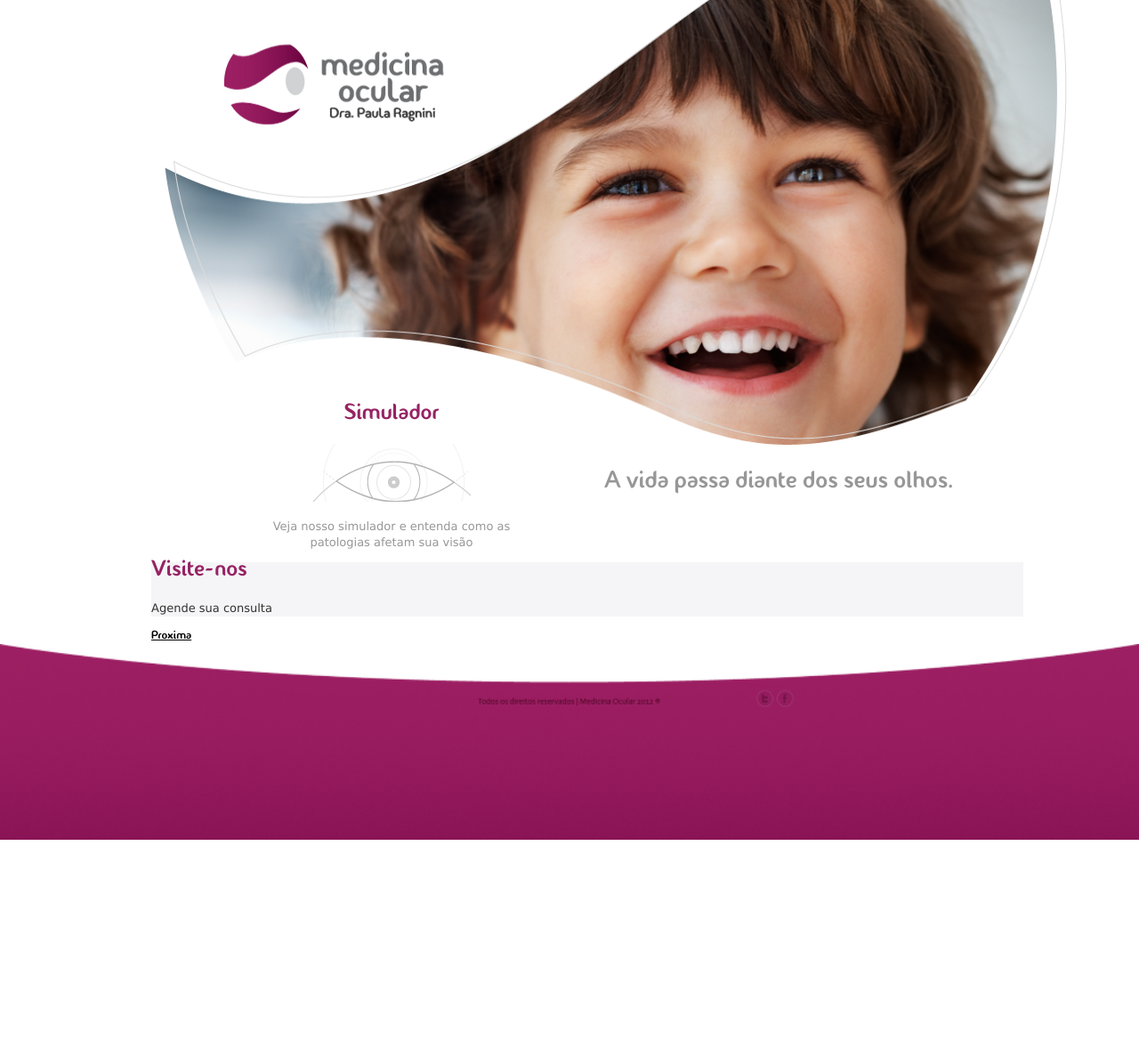
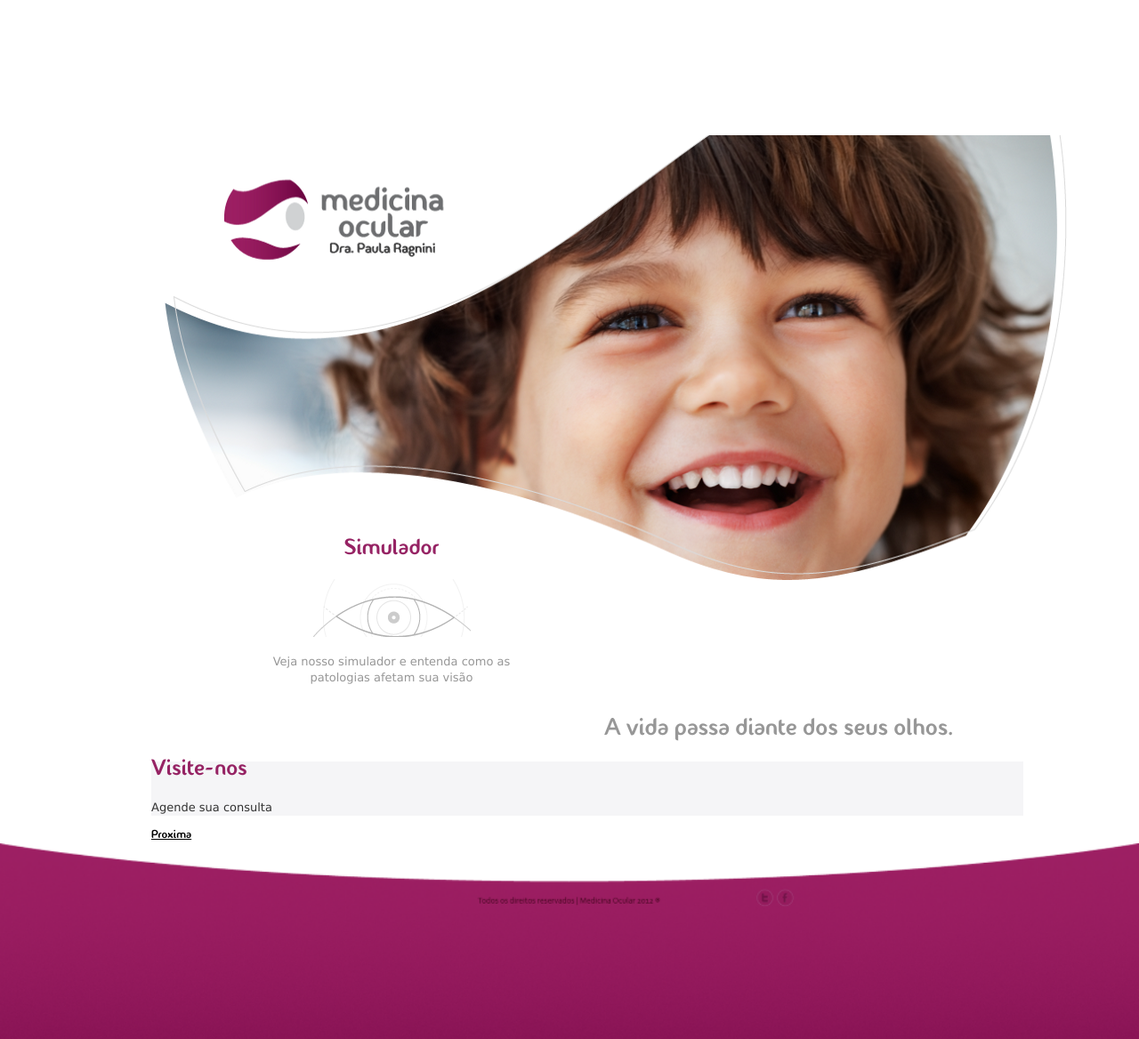
Before and after one commit to danilol-zz/medicina_ocular, a Rails app: page / in a window 1280 px wide. Shown: the whole page at 89% size. Before the commit the page ends 944 px from the top, so only its background shows below. Run offline with Rails 7, Linux system fonts and the light colour scheme; style sheets or scripts are compiled from the project's sources; some libraries are stand-ins or nearby versions; some web fonts are replaced.

Commit message:
Working on home page

```diff
--- a/app/assets/stylesheets/sites.css
+++ b/app/assets/stylesheets/sites.css
@@ -19,8 +19,15 @@
   padding: 0 170px;
 }
 
+#content {
+  z-index: 1;
+
+}
+
 .picture_large {
+  position: relative;
   margin-left: 14px;
+  z-index: 2;
 }
 
 .container { width: 980px }
@@ -43,6 +50,25 @@
   color: #979797;
 }
 
+.right {
+  float: right;
+}
+
+.left {
+  float: left
+}
+/*** menu ***/
+.menu ul {
+  list-style: none;
+}
+
+.menu {
+  color: white;
+  position: relative;
+  right: 200px;
+  top: 10px;
+  z-index: 3;
+}
 
 /*** footer ***/
 #footer {
@@ -65,7 +91,6 @@
 /*** simulador home ***/
 .simulador {
   text-align: center;
-  float: left;
   margin: -75px 0 0 120px;
   width: 300px;
 }
@@ -73,7 +98,6 @@
 /*** vida home ***/
 .vida {
   text-align: center;
-  float: right;
   width: 550px;
 }
 
--- /dev/null
+++ b/app/views/layouts/_menu.html.erb
@@ -0,0 +1,11 @@
+<div class="menu right">
+  <ul>
+    <li>HOME</li>
+    <li>A MEDICINA OCULAR</li>
+    <li>DOENÇAS OCULARES
+    <li>HISTÓRIAS
+    <li>O OLHAR
+    <li>DUVIDAS FREQUENTES</li>
+    <li>CONTATO</li>
+  </ul>
+</div>
--- a/app/views/layouts/application.html.erb
+++ b/app/views/layouts/application.html.erb
@@ -15,8 +15,8 @@
 
   <body>
     <div id="content">
-      <header id="header">
-        <div class="right"></div>
+      <header>
+        <%= render partial: "layouts/menu" %>
       </header>
 
       <div id="main" class="container">
--- a/app/views/sites/home.html.erb
+++ b/app/views/sites/home.html.erb
@@ -8,8 +8,7 @@
   <p class="gray">Veja nosso simulador e entenda como as patologias afetam sua visão</p>
 </div>
 
-
-<div class="vida">
+<div class="vida right">
   <p class="subtitle-large gray">A vida passa diante dos seus olhos.</p>
 </div>
 
```
